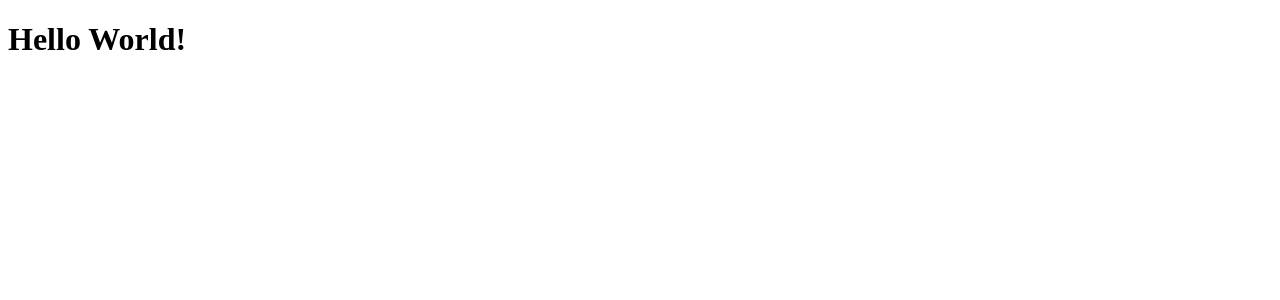
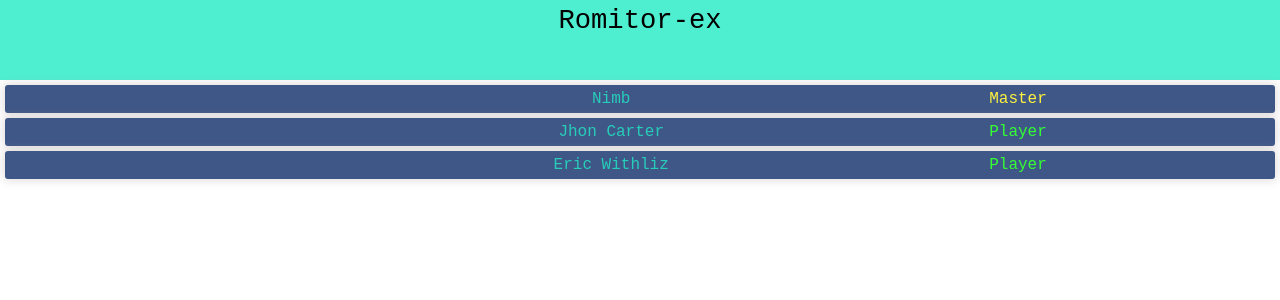
Before and after one commit to Lucas-BRT/Romitor-ex, a React (Vite) app: page / in a window 1280 px wide. Shown: the top 300 px of the page. Built offline with nearby package versions, Linux system fonts and the light colour scheme.

Commit message:
create the basic front-end

```diff
--- a/index.html
+++ b/index.html
@@ -4,6 +4,7 @@
     <meta charset="UTF-8" />
     <link rel="icon" type="image/svg+xml" href="/vite.svg" />
     <meta name="viewport" content="width=device-width, initial-scale=1.0" />
+    <link rel="stylesheet" href="./style.css" />
     <title>Romitor-ex</title>
   </head>
   <body>
--- a/src/home.jsx
+++ b/src/home.jsx
@@ -1,5 +1,35 @@
+export const PlayerContainer = (props) => {
+  const { name, role } = props;
+  let class_role;
+
+  switch (role) {
+    case "Master":
+      class_role = "master-role";
+    case "Player":
+      class_role = "player-role";
+  }
+
+  return (
+    <div className="player-container">
+      <div className="player-name">{name}</div>
+      <div className={`${role}`}>{role}</div>
+    </div>
+  );
+};
+
 function Home() {
-  return <h1>Hello World!</h1>;
+  return (
+    <div>
+      <header>Romitor-ex</header>
+      <div className="main-container">
+        <ul className="players_list">
+          <PlayerContainer name="Nimb" role="Master" />
+          <PlayerContainer name="Jhon Carter" role="Player" />
+          <PlayerContainer name="Eric Withliz" role="Player" />
+        </ul>
+      </div>
+    </div>
+  );
 }
 
 export default Home;
--- /dev/null
+++ b/style.css
@@ -0,0 +1,64 @@
+:root {
+  --pink: #b25fff23;
+  --green: #21ebc6cb;
+  --blue: #3f5787;
+  font-family: "Courier New", Courier, monospace;
+}
+
+* {
+  margin: 0;
+  padding: 0;
+  box-sizing: border-box;
+}
+
+header {
+  background-color: var(--green);
+  height: 10vh;
+  width: 100%;
+  padding: 5px;
+  display: flex;
+  justify-content: center;
+  font-size: 1.7em;
+}
+
+.main-container {
+  height: 90vh;
+  padding: 5px;
+}
+
+.players_list {
+  display: flex;
+  flex-direction: column;
+  gap: 5px;
+}
+
+.player-container {
+  background-color: var(--blue);
+  color: var(--green);
+  border-radius: 3px;
+  padding: 5px;
+  display: flex;
+  align-items: center;
+  justify-content: center;
+  box-shadow: rgba(167, 155, 155, 0.384) 0px 0px 10px 1px;
+}
+
+.player-name {
+  width: 60%;
+  display: flex;
+  justify-content: center;
+}
+
+.player-role {
+  width: 40%;
+  display: flex;
+  justify-content: center;
+}
+
+.Master {
+  color: rgb(255, 242, 61);
+}
+
+.Player {
+  color: rgb(51, 255, 51);
+}
```
